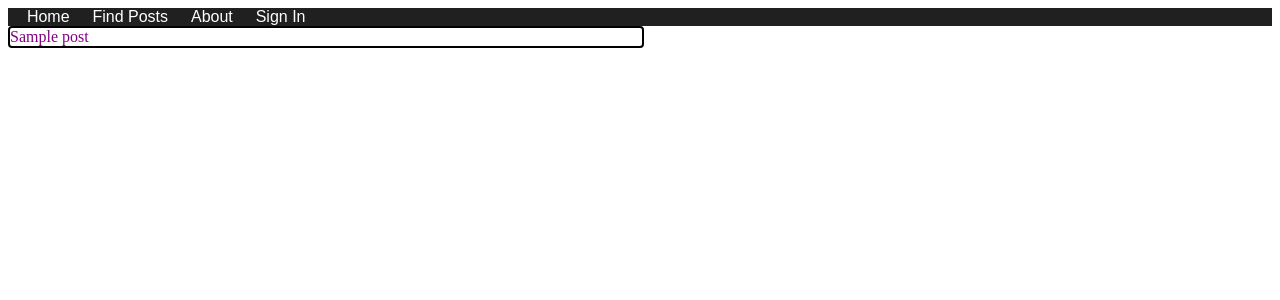
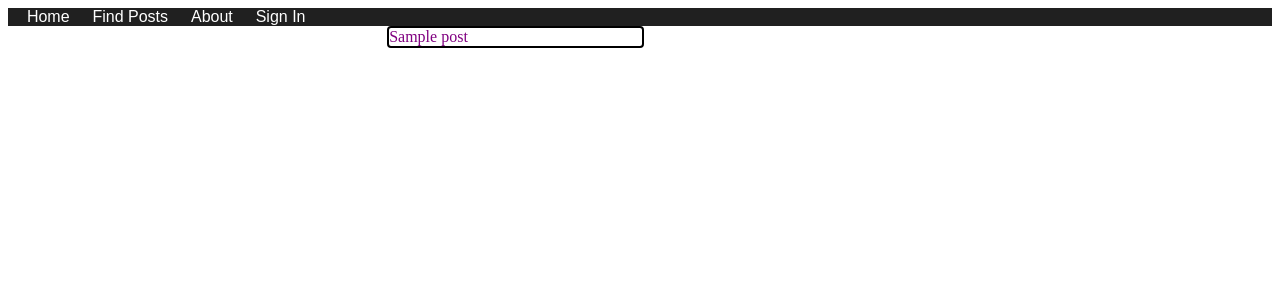
Before and after one commit to nplatte/10_book_blog, a Django app: page / in a window 1280 px wide. Shown: the top 300 px of the page. Run offline with Django 4.2, Linux system fonts and the light colour scheme; tables that the repository leaves empty hold one stand-in row (values such as "Sample post"); some libraries are stand-ins or nearby versions.

Commit message:
added grid locations

```diff
--- a/posts/static/posts/css/posts.css
+++ b/posts/static/posts/css/posts.css
@@ -1,3 +1,17 @@
+div.grid_box {
+    display: grid;
+    grid-template-columns: [space1] 5% [admin] 20% [space2] 5% [posts] 40% [space3] 5% [tags] 20% [space4] 5%;
+    grid-template-rows: [all] 100%;
+}
+
+.post_list {
+    grid-column: 4/5;
+}
+
+.tag_list {
+    grid-column: 6/7;
+}
+
 .post_div {
     border: 2px solid black;
     border-radius: 4px;
--- a/posts/templates/posts/home.html
+++ b/posts/templates/posts/home.html
@@ -6,7 +6,9 @@
 {% endblock %}
 
 {% block 'body' %}
-<div id="post_list">
+
+<div class="grid_box">
+    <div class="post_list">
         {% for post in posts %}
         <div class="post_div">
             <a class="post">{{ post.title }}</a>
@@ -16,14 +18,18 @@
     </div>
     <div>
         {% csrf_token %}
-
+    <div class="tag_list">
         {% for tags in tag_groups %}
         {% for tag in tags %}
         <button class="tag" id="tag_{{ tag.tag_name }}" onclick="TagClicked('{{ tag.tag_name }}', '{{ tag.group_name }}')">{{ tag.tag_name }}</button>
         {% endfor %}
         {% endfor %}
+    </div>
+
 
 
     </div>
+</div>
+
 <script src="\static\posts\js\tags.js"></script>
 {% endblock %}
```
Lines whose indentation alone changed are shown as unchanged.
